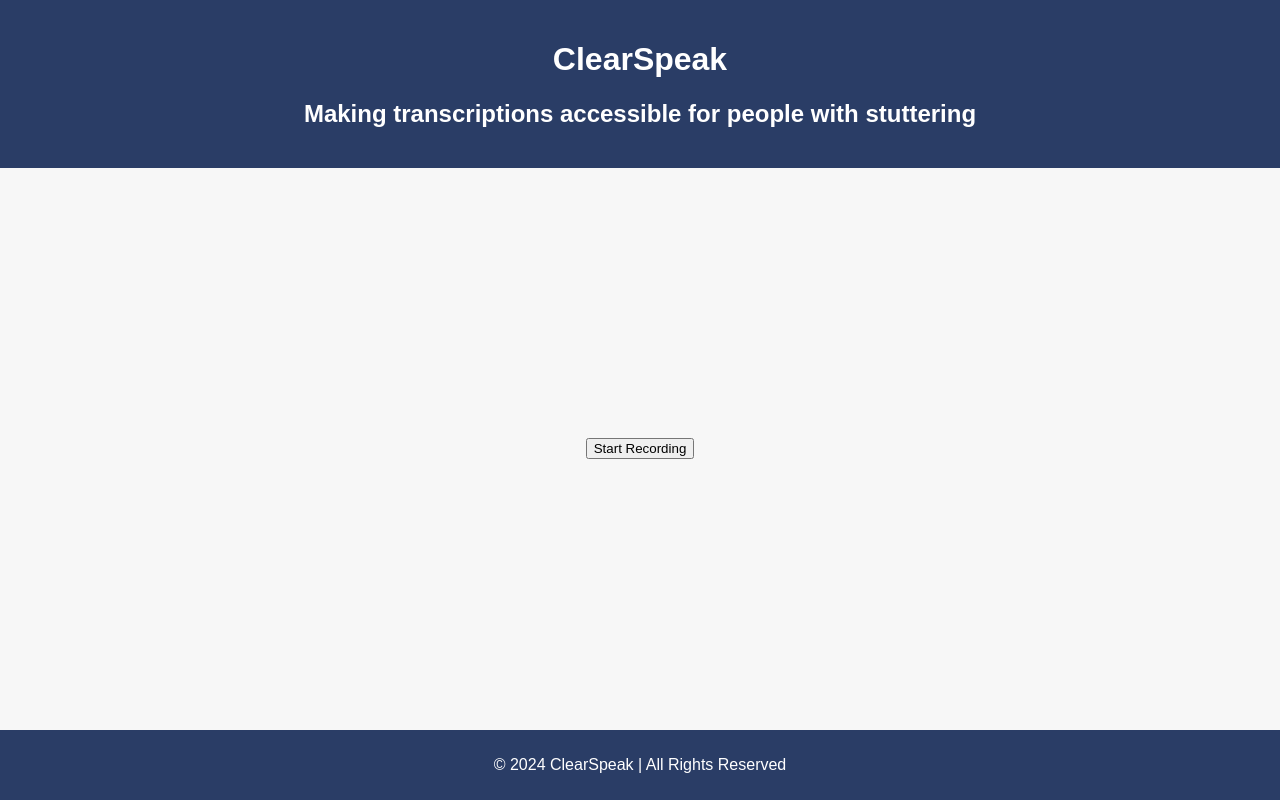
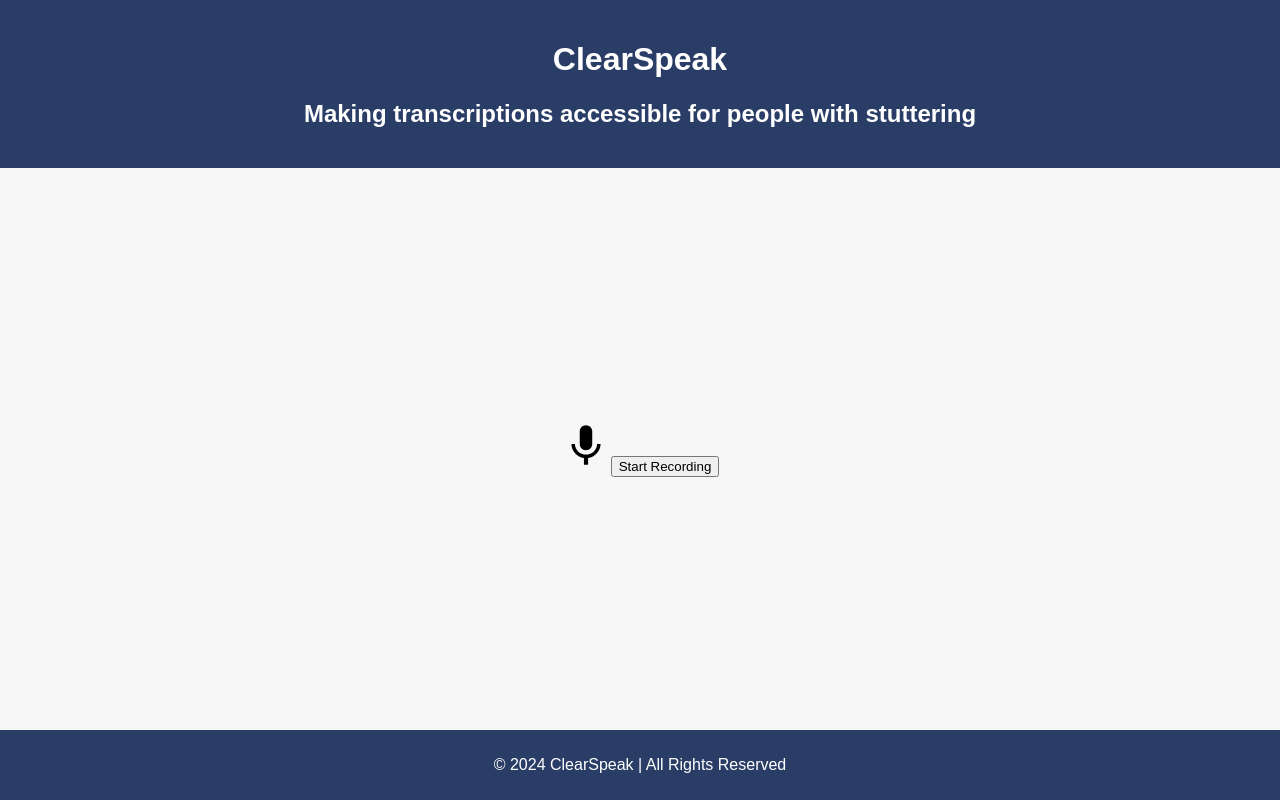
Before and after one commit to anushakal/ClearSpeak, a React (Create React App) app in the folder clear/: page / in a window 1280 px wide. Built offline with nearby package versions, Linux system fonts and the light colour scheme.

Commit message:
Mic icon

```diff
--- a/clear/package.json
+++ b/clear/package.json
@@ -3,12 +3,16 @@
   "version": "0.1.0",
   "private": true,
   "dependencies": {
+    "@emotion/react": "^11.13.5",
+    "@emotion/styled": "^11.13.5",
+    "@mui/icons-material": "^6.1.8",
+    "@mui/material": "^6.1.8",
     "@testing-library/jest-dom": "^5.17.0",
     "@testing-library/react": "^13.4.0",
     "@testing-library/user-event": "^13.5.0",
     "react": "^18.3.1",
     "react-dom": "^18.3.1",
-    "react-scripts": "5.0.1",
+    "react-scripts": "^5.0.1",
     "web-vitals": "^2.1.4"
   },
   "scripts": {
--- a/clear/src/App.js
+++ b/clear/src/App.js
@@ -1,5 +1,6 @@
 import React, {useState, useRef} from 'react';
 import './App.css';
+import MicIcon from '@mui/icons-material/Mic';
 
 function App() {
 
@@ -91,6 +92,7 @@ function App() {
 
       {/* Voice Recording Section */}
       <section className="recording-section">
+          <MicIcon sx={{ fontSize: 50, color: isRecording ? 'red' : 'black' }} />
           <button className="record-button" onClick={toggleRecording}>
             {isRecording ? 'Stop Recording' : 'Start Recording'}
           </button>
```
Also changed, not shown: 2 other files (tests, documents, lock files or other folders).
